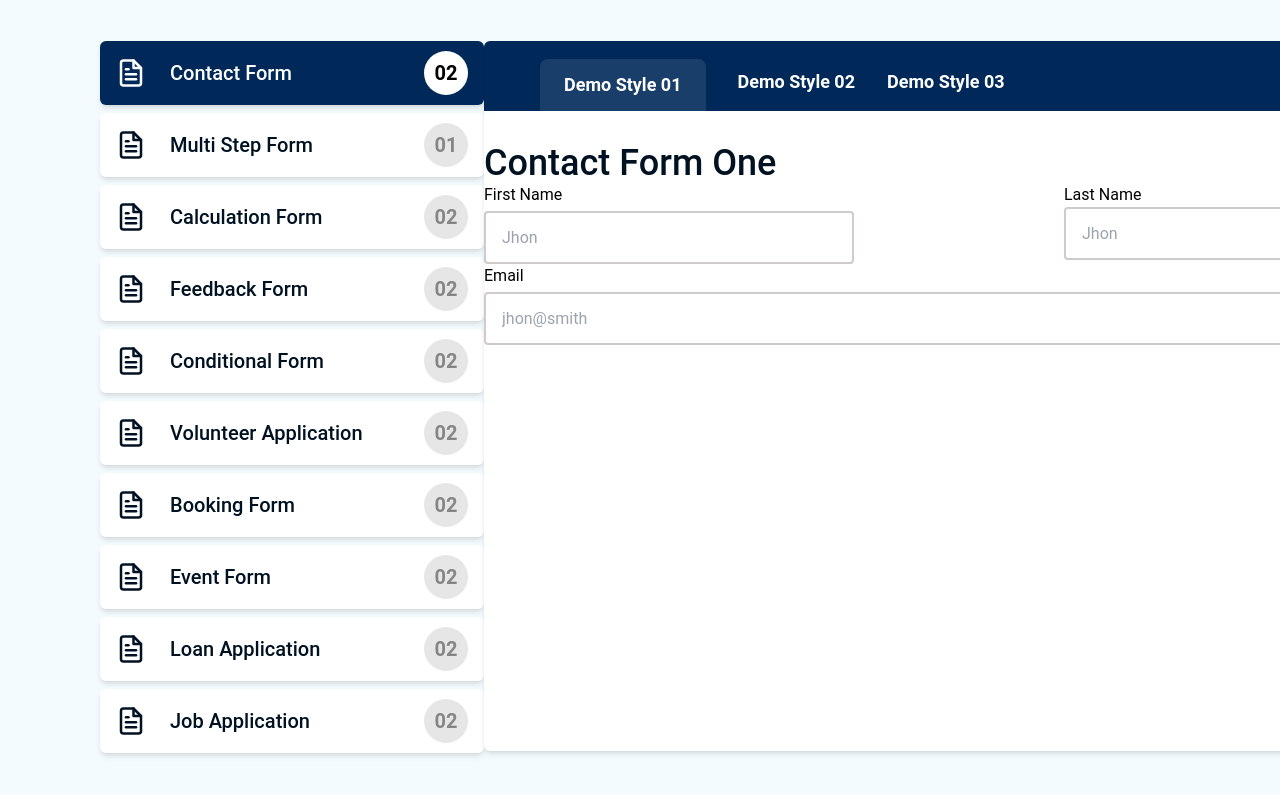
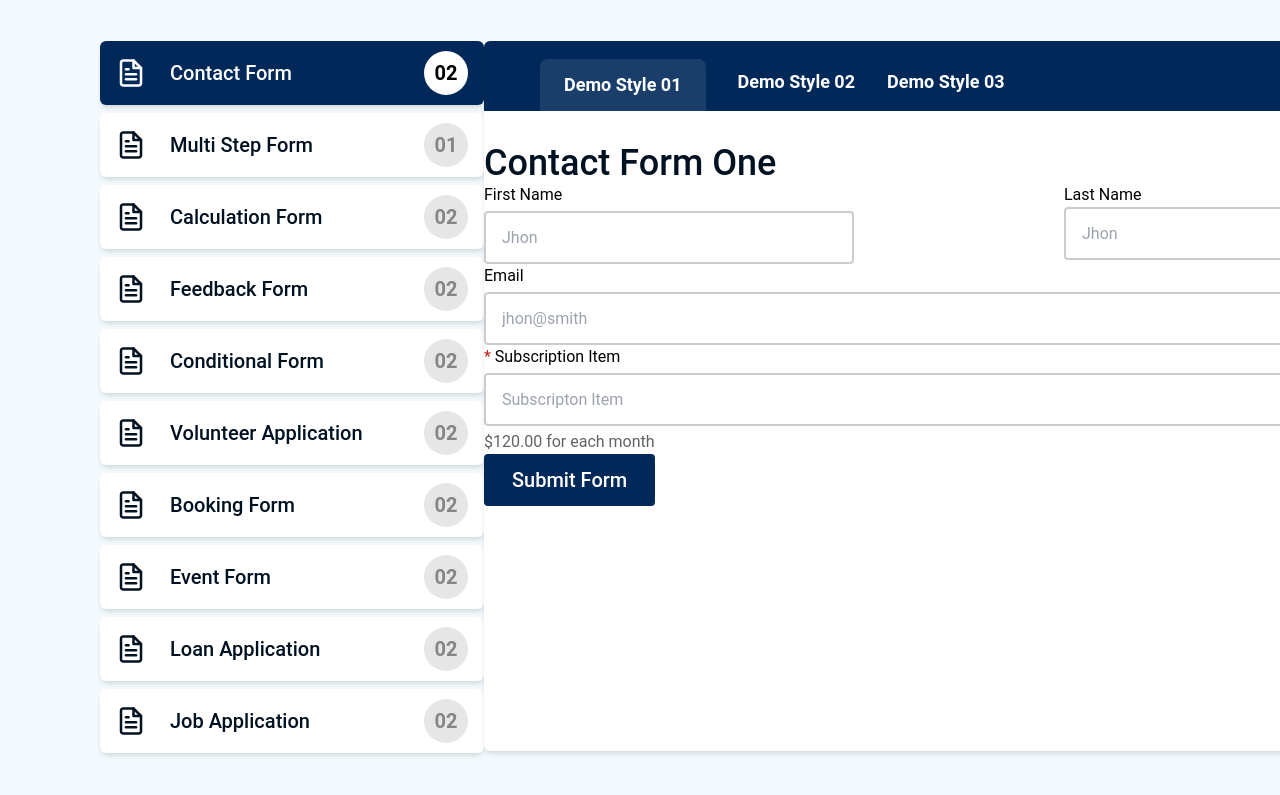
Before and after one commit to ronobir84/fluent-forms, a React (Vite) app: page / in a window 1280 px wide. Shown: the part 5195-5990 px from the top of the page. Built offline with nearby package versions, Linux system fonts and the light colour scheme.

Commit message:
add this form section

```diff
--- a/src/Pages/HomePage/WatchSection/WatchSection.jsx
+++ b/src/Pages/HomePage/WatchSection/WatchSection.jsx
@@ -209,6 +209,18 @@ const WatchSection = () => {
                                         </div>
                                     </div>
 
+                                    <div>
+                                        <span className="text-base text-black"><span className="text-red-700">*</span> Subscription Item</span>
+                                        <div className="mt-1 mb-1">
+                                            <input className="w-full h-[53px] bg-white border-solid border-2 border-[#CFCBCB] p-4 rounded" type="text" placeholder="Subscripton Item" />
+                                        </div>
+                                        <span className="text-base text-[#626261] ">$120.00 for each month</span>
+                                    </div>
+
+                                    <div>
+                                        <button className="bg-[#00295A] px-7 py-3 text-xl font-medium rounded text-white">Submit Form</button>
+                                    </div>
+
                                 </div>
 
                             </div>
```
